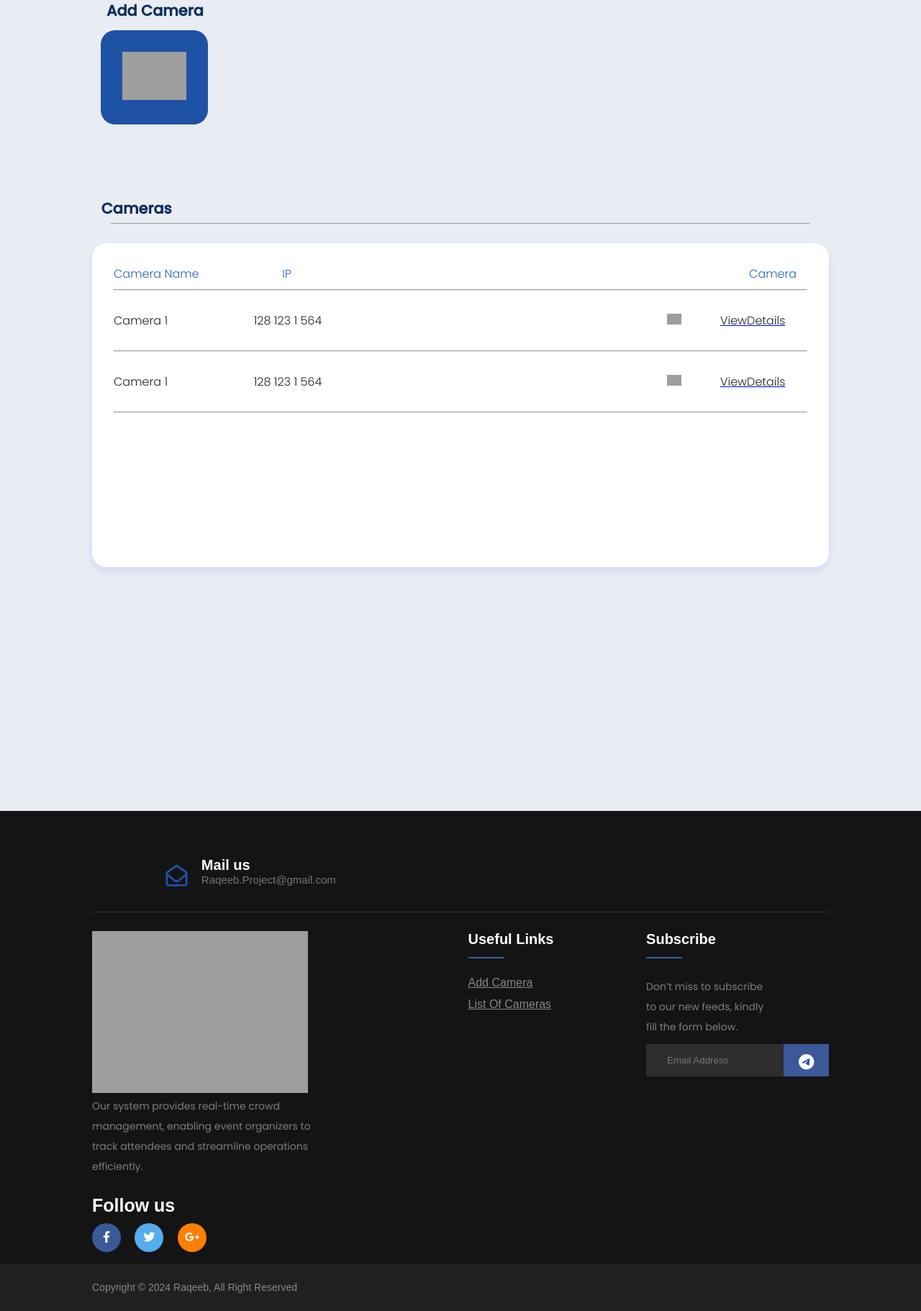
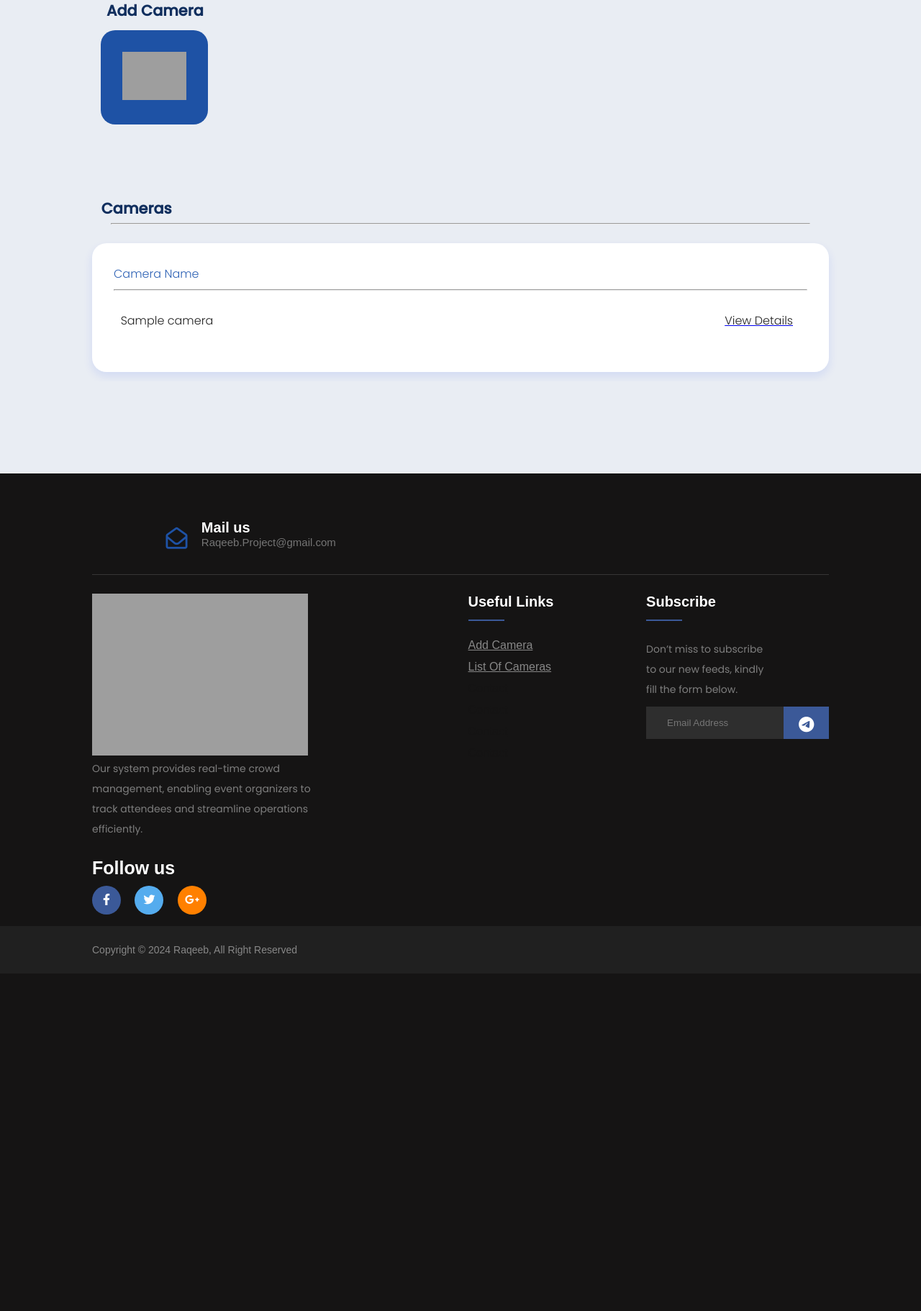
Before and after one commit to Mram-ui/2024-25_GP_02, a PHP site: page /cameras.php in a window 1280 px wide. Shown: the part 129-1951 px from the top of the page at 72% size. After the commit the page ends 1457 px from the top, so only its background shows below. Run offline with PHP 8.4, Linux system fonts and the light colour scheme; tables that the repository leaves empty or names only in its code hold one stand-in row (values such as "Sample post"); some web fonts are replaced; grey boxes are pictures that could not be loaded.

Commit message:
Update cameras.php

```diff
--- a/WebsitePages/Back-End/PHP/cameras.php
+++ b/WebsitePages/Back-End/PHP/cameras.php
@@ -1,3 +1,23 @@
+    <?php
+    session_start();
+    // DB connection
+    $servername = "localhost";
+    $username = "root";
+    $password = "";
+    $dbname = "raqeebdb";
+
+    // Create connection
+    $conn = new mysqli($servername, $username, $password, $dbname);
+
+    // Check connection
+    if ($conn->connect_error) {
+        die("Connection failed: " . $conn->connect_error);
+    }
+
+    // Fetch cameras from the database
+    $sql = "SELECT CameraID, cameraName FROM camera";
+    $result = $conn->query($sql);
+?>
 <!DOCTYPE html>
 <html lang="en">
     <head>
@@ -27,12 +47,18 @@
                 box-sizing: border-box;
             }
 
+            html, body {
+                height: 100%;
+                margin: 0;
+            }
+
             body {
                 display: flex;
                 flex-direction: column;
-                min-height: 100vh;
                 margin: 0;
                 width: 100%;
+                display: flex;
+                flex-direction: column;
             }
 
             /* ---- new header style */
@@ -76,7 +102,8 @@
                 width: 100%;
                 margin-top: 10%;
                 margin-bottom: 10%;
-                height: 1000px; /*---------------------------------BACK---------------*/
+                flex: 1;
+                overflow: auto;
             }
 
             .Cards {
@@ -251,22 +278,35 @@
                 width: 100%;
             }
 
-
             .cardContainerEvents {
                 width: 80%;
-                height: 45%;
                 border-radius: 20px;
                 margin-bottom: 15%;
                 padding: 30px 30px;
                 box-sizing: border-box;
                 position: relative;
-                overflow: hidden;
+                overflow-y: auto;
                 margin: 1%;
                 background-color: #ffffff;
                 transition: all 0.88s cubic-bezier(0.23, 1, 0.32, 1);
                 box-shadow: 0rem 6px 13px rgba(10, 60, 255, 0.1);
                 margin-left: 10%;
             }
+
+
+            .cardContainerEvents::-webkit-scrollbar {
+                width: 10px;
+            }
+
+            .cardContainerEvents::-webkit-scrollbar-thumb {
+                background: rgba(10, 60, 255, 0.3);
+                border-radius: 10px;
+            }
+
+            .cardContainerEvents::-webkit-scrollbar-track {
+                background: rgba(240, 240, 240, 0.9);
+            }
+
 
             .BreakLinePCU {
                 color: #507abe0e;
@@ -302,17 +342,21 @@
 
 	    .EventsDetalisDes {
                 font-family: Poppins;
-                margin-left: 0%;
+                margin-left: 1%;
                 margin-top: 3%;
                 margin-bottom: 3%;
                 font-size: 100%;
                 color: #232323;
                 display: flex;
                 font-weight: 300;
+                justify-content: space-between;
             }
 
-            .EventsDetalisDes .EventDateD {
-                margin-left: 12.4%;
+            .EventsDetalisDes .EventD {
+                margin-left: auto;
+                color: #232323;
+                white-space: nowrap;
+                margin-right: 20px
             }
 
             .EventsDetalisDes .edit {
@@ -320,12 +364,6 @@
                 width: 5%;
                 transition: 0.5;
             }
-
-            .EventsDetalisDes .EventD {
-                margin-left: 170%;
-                color: #232323;
-            }
-
 
 
 
@@ -723,8 +761,7 @@
                 </label>  -->
             </nav>
         </header>
-
-		<main>
+	<main>
             <div class="mainContainer">
                 <div class="text">
                     <h4 id="AddEvent">Add Camera</h4>
@@ -737,40 +774,35 @@
                 <div id="listOfEvents" class="listOfEvents">
                     <h4>Cameras</h4>
                 </div><br>
-                <!-- <div class="listOfEventsPCA">
-                    <p class="PastEvents">Past Events</p>
-                    <p class="CurrentEvents">Current Events</p>
-                    <p class="UpcomingEvents">Upcoming Events</p>
-                </div> -->
                 <hr class="BreakLinePCU">
                 <div class="cardContainerEvents">
                     <div class="EventsDetalis">
                         <p class="EventName">Camera Name</p>
-                        <p class="EventDate">IP</p>
-                        <p class="Event">Camera</p>
                     </div>
                     <hr class="BreakLine">
 
-		     <div class="EventsDetalisDes">
-                        <p class="EventNameD">Camera 1</p>
-                        <p class="EventDateD">128 123 1 564</p>
-                        <a href="#"><img class="edit" src="../../images/edit.png"></a>
-                        <a href="#"><p class="EventD">ViewDetails</p></a>
-                    </div>
-                    <hr class="BreakLine">
-
-                    <div class="EventsDetalisDes">
-                        <p class="EventNameD">Camera 1</p>
-                        <p class="EventDateD">128 123 1 564</p>
-                        <a href="#"><img class="edit" src="../../images/edit.png"></a>
-                        <a href="#"><p class="EventD">ViewDetails</p></a>
-                    </div>
-                    <hr class="BreakLine">
-
+                    <?php if ($result->num_rows > 0): ?>
+                        <?php
+                            $cameras = $result->fetch_all(MYSQLI_ASSOC);
+                            $totalCameras = count($cameras);
+                            foreach ($cameras as $index => $row):
+                        ?>
+                            <div class="EventsDetalisDes">
+                                <p class="EventNameD"><?= htmlspecialchars($row['cameraName']); ?></p>
+                                <div class="eventLinks" style="text-align: right;"> <!-- Added inline style for text alignment -->
+                                    <a href="../../Back-End/PHP/viewEditCameras.php?cameraId=<?= $row['CameraID']; ?>">
+                                        <p class="EventD">View Details</p>
+                                    </a>
+                                </div>
+                            </div>
+                            <?php if ($index < $totalCameras - 1):?>
+                                <hr class="BreakLine">
+                            <?php endif; ?>
+                        <?php endforeach; ?>
+                    <?php else: ?>
+                        <p>No cameras found.</p>
+                    <?php endif; ?>
                 </div>
-
-
-
             </div>
         </main>
        <!-- ------------FOOTER------------- -->
@@ -870,3 +902,7 @@
         </footer>
     </body>
 </html>
+
+<?php
+    $conn->close();
+?>
```
